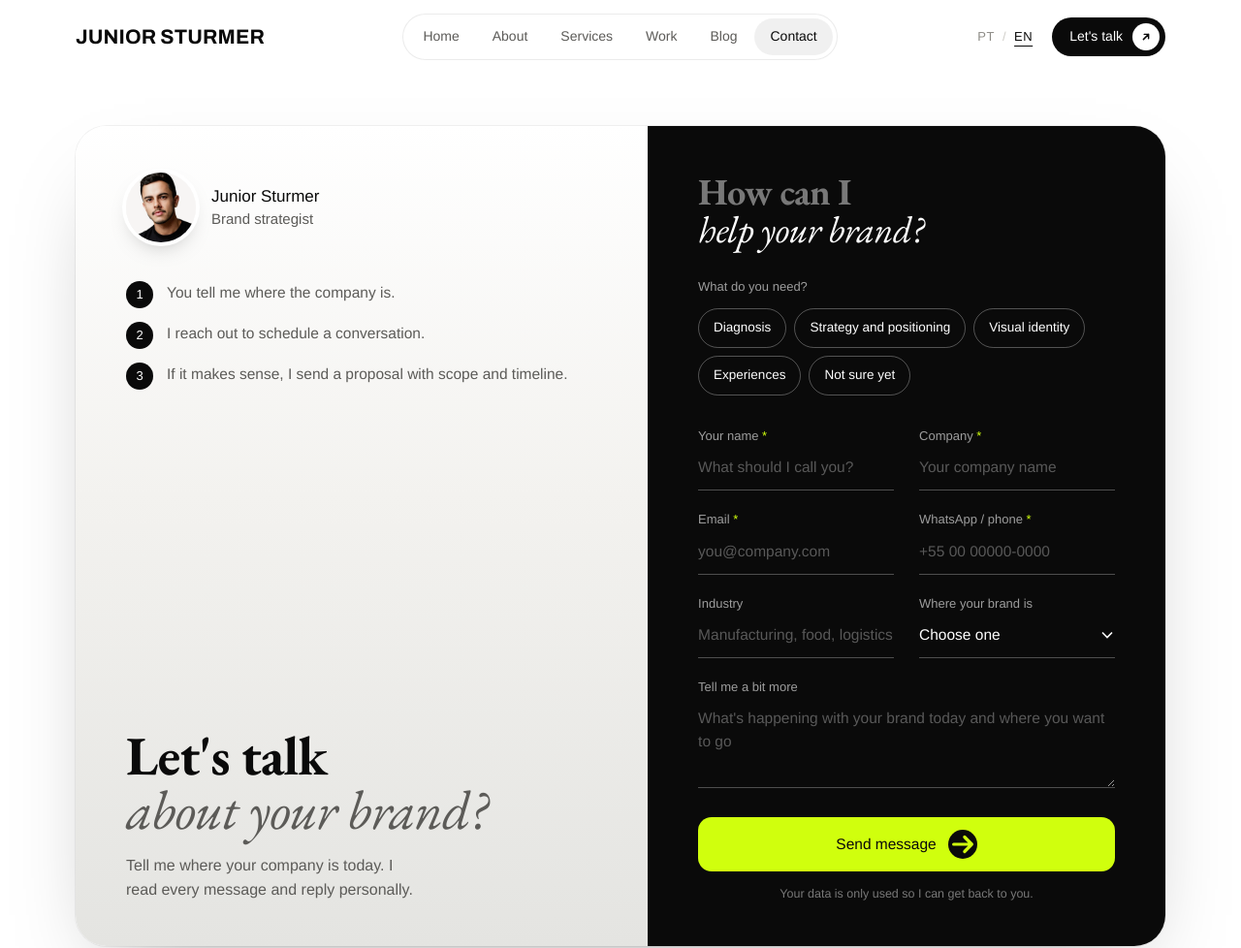
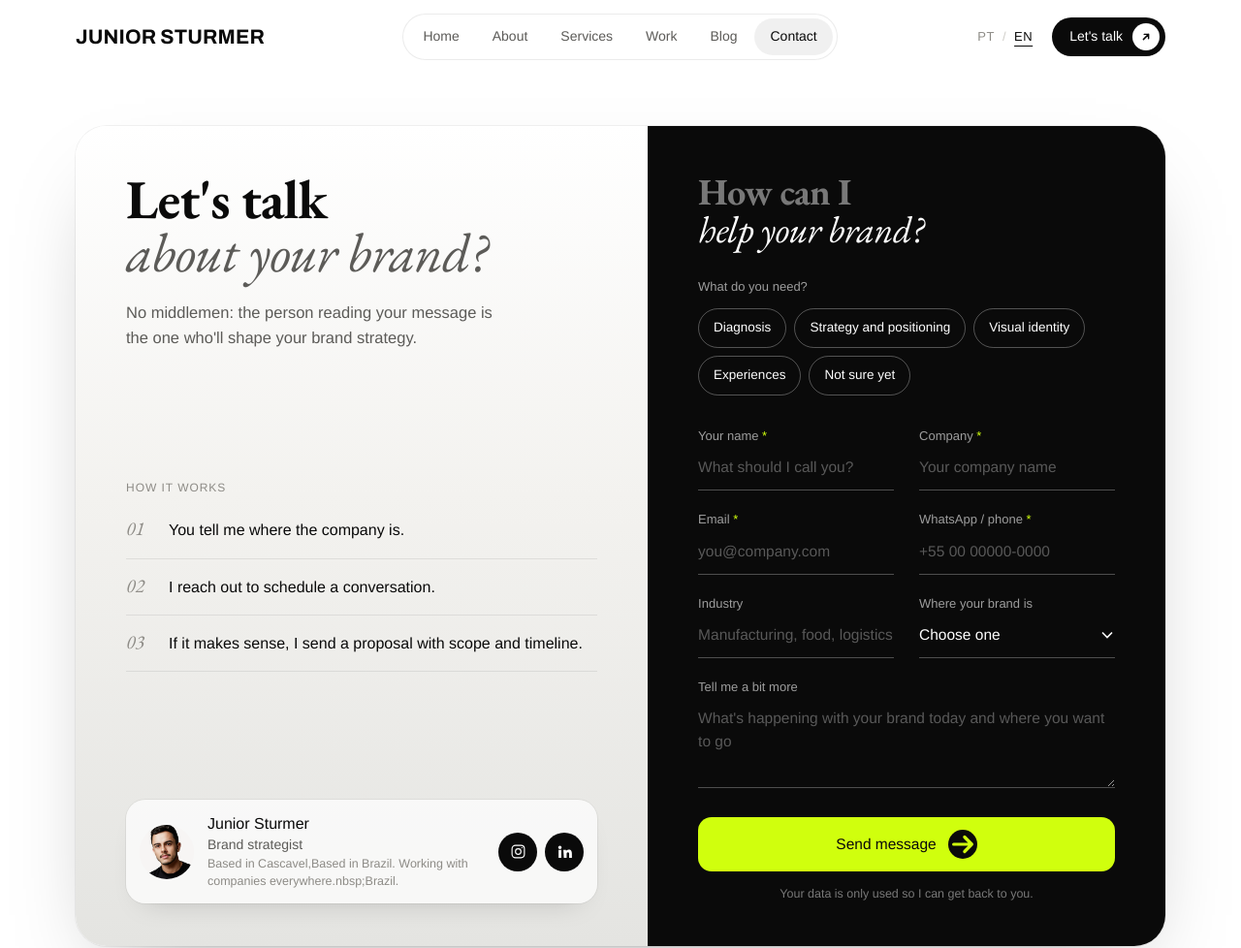
Before and after one commit to juniorsturmer/juniorsturmer-site, a website: page en/contact/index.html in a window 1280 px wide. Shown: the top 978 px of the page at 97% size. Drawn offline with nearby package versions, Linux system fonts and the light colour scheme.

Commit message:
Contato: reorganiza coluna da esquerda (título no topo, passo a passo, assinatura com redes)
Co-Authored-By: Claude Opus 5.5 <noreply@anthropic.com>
Claude-Session: https://claude.ai/code/session_013Z5t5XAEmGo6WqqqnVBgTa

```diff
--- a/assets/v2.css
+++ b/assets/v2.css
@@ -661,21 +661,26 @@ fieldset.fd { border: 0; }
 /* contato: card dividido */
 .cx { padding: 130px 0 110px; background: var(--white); }
 .cx-card { display: grid; grid-template-columns: 1.05fr .95fr; border-radius: 32px; overflow: hidden; box-shadow: 0 40px 90px -40px rgba(0, 0, 0, .35), 0 0 0 1px rgba(10, 10, 10, .05); }
-.cx-l { position: relative; display: flex; flex-direction: column; padding: 48px 52px 46px; background: linear-gradient(180deg, #ffffff 0%, #f3f2ef 45%, #e4e4e1 100%); }
-.cx-me { display: flex; align-items: center; gap: 16px; }
-.cx-me .av { width: 72px; height: 72px; border-radius: 50%; overflow: hidden; flex-shrink: 0; box-shadow: 0 0 0 4px var(--white), 0 10px 24px -10px rgba(0, 0, 0, .35); }
+.cx-l { position: relative; display: flex; flex-direction: column; justify-content: space-between; gap: 44px; padding: 48px 52px 44px; background: linear-gradient(180deg, #ffffff 0%, #f3f2ef 45%, #e4e4e1 100%); }
+.cx-hd h1 { font-size: clamp(40px, 4.4vw, 64px); margin: 0 0 22px; }
+.cx-hd h1 .l1, .cx-hd h1 .l2 { display: block; opacity: 0; transform: translateY(36px); animation: rise 1.1s var(--ease) forwards; }
+.cx-hd h1 .l2 { animation-delay: .12s; color: var(--g-4); }
+.cx-sub { font-size: 16.5px; line-height: 1.55; color: var(--g-4); max-width: 400px; text-wrap: pretty; }
+.cx-lb { display: block; font-size: 12px; letter-spacing: .08em; text-transform: uppercase; color: var(--g-3); margin-bottom: 6px; }
+.cx-how { list-style: none; }
+.cx-how li { display: grid; grid-template-columns: 44px 1fr; align-items: baseline; padding: 17px 0; border-bottom: 1px solid var(--line-l); }
+.cx-how .n { font-family: var(--serif); font-style: italic; font-size: 20px; line-height: 1; color: var(--g-3); }
+.cx-how p { font-size: 16px; line-height: 1.45; color: var(--ink); text-wrap: pretty; }
+.cx-me { display: flex; align-items: center; gap: 14px; padding: 14px 14px 14px 14px; border-radius: 20px; background: rgba(255, 255, 255, .72); box-shadow: 0 0 0 1px rgba(10, 10, 10, .05), 0 14px 30px -20px rgba(0, 0, 0, .25); }
+.cx-me .av { width: 56px; height: 56px; border-radius: 50%; overflow: hidden; flex-shrink: 0; }
 .cx-me .av img { width: 100%; height: 100%; object-fit: cover; }
-.cx-me p { font-size: 15px; line-height: 1.45; color: var(--g-4); max-width: 300px; }
-.cx-me p b { display: block; color: var(--ink); font-weight: 500; font-size: 17px; }
-.cx-l .how { margin-top: 40px; }
-.cx-bt { margin-top: auto; padding-top: 56px; }
-.cx-bt h1 { font-size: clamp(38px, 4.4vw, 64px); margin: 18px 0 28px; }
-.cx-bt h1 .l1, .cx-bt h1 .l2 { display: block; opacity: 0; transform: translateY(36px); animation: rise 1.1s var(--ease) forwards; }
-.cx-bt h1 .l2 { animation-delay: .12s; color: var(--g-4); }
-.cx-soc { display: flex; gap: 10px; }
-.cx-soc a { width: 44px; height: 44px; border-radius: 50%; display: grid; place-items: center; background: var(--ink); color: var(--white); transition: transform .3s var(--ease), color .3s; }
+.cx-me p { flex: 1; min-width: 0; font-size: 14px; line-height: 1.4; color: var(--g-4); }
+.cx-me p b { display: block; color: var(--ink); font-weight: 500; font-size: 16px; }
+.cx-me p small { display: block; font-size: 12.5px; color: var(--g-3); margin-top: 2px; }
+.cx-soc { display: flex; gap: 8px; }
+.cx-soc a { width: 40px; height: 40px; border-radius: 50%; display: grid; place-items: center; background: var(--ink); color: var(--white); transition: transform .3s var(--ease), color .3s; }
 .cx-soc a:hover { transform: translateY(-3px); color: var(--lime); }
-.cx-soc svg { width: 18px; height: 18px; }
+.cx-soc svg { width: 17px; height: 17px; }
 .cx-r { padding: 48px 52px 44px; background: var(--ink); color: var(--white); }
 .cx-r h2 { font-size: clamp(30px, 3vw, 44px); line-height: 1.02; color: rgba(255, 255, 255, .45); }
 .cx-r h2 em { display: block; color: var(--white); }
@@ -707,12 +712,13 @@ fieldset.fd { border: 0; }
   .cx { padding: 100px 0 70px; }
   .cx-card { grid-template-columns: 1fr; border-radius: 26px; }
   .cx-l, .cx-r { padding: 32px 24px; }
-  .cx-bt { padding-top: 40px; }
+  .cx-l { gap: 32px; }
   .cx-g { grid-template-columns: 1fr; }
 }
-.cx-me p { text-wrap: balance; }
-.cx-bt h1 { margin-bottom: 18px; }
-.cx-sub { font-size: 16px; line-height: 1.55; color: var(--g-4); max-width: 420px; text-wrap: balance; }
+@media (max-width: 420px) {
+  .cx-me { flex-wrap: wrap; }
+  .cx-soc { width: 100%; padding-left: 70px; }
+}
 .ft-g.one { grid-template-columns: 1fr; }
 .ft-g.one .fc { min-height: 0; }
 .ft-g.one .fc .base { margin-top: 22px; }
--- a/en/contact/index.html
+++ b/en/contact/index.html
@@ -46,12 +46,15 @@
   <div class="wrap">
     <div class="cx-card rv">
       <div class="cx-l">
-        <div class="cx-me"><picture class="av"><source srcset="/assets/img/junior-sturmer-rosto.webp" type="image/webp"><img src="/assets/img/junior-sturmer-rosto.jpg" width="400" height="400" alt="Junior Sturmer" loading="lazy"></picture><p><b>Junior Sturmer</b>Brand strategist</p></div>
-        <ol class="how"><li>You tell me where the company&nbsp;is.</li><li>I reach out to schedule a&nbsp;conversation.</li><li>If it makes sense, I send a proposal with scope and&nbsp;timeline.</li></ol>
-        <div class="cx-bt">
+        <div class="cx-hd">
           <h1 id="h1" class="t"><span class="l1">Let's talk</span><span class="l2"><em>about your brand?</em></span></h1>
-          <p class="cx-sub">Tell me where your company is today. I read every message and reply&nbsp;personally.</p>
+          <p class="cx-sub">No middlemen: the person reading your message is the one who'll shape your brand&nbsp;strategy.</p>
         </div>
+        <div class="cx-steps">
+          <span class="cx-lb">How it works</span>
+          <ol class="cx-how"><li><span class="n">01</span><p>You tell me where the company&nbsp;is.</p></li><li><span class="n">02</span><p>I reach out to schedule a&nbsp;conversation.</p></li><li><span class="n">03</span><p>If it makes sense, I send a proposal with scope and&nbsp;timeline.</p></li></ol>
+        </div>
+        <div class="cx-me"><picture class="av"><source srcset="/assets/img/junior-sturmer-rosto.webp" type="image/webp"><img src="/assets/img/junior-sturmer-rosto.jpg" width="400" height="400" alt="Junior Sturmer" loading="lazy"></picture><p><b>Junior Sturmer</b>Brand strategist<small>Based in Cascavel,Based in Brazil. Working with companies&nbsp;everywhere.nbsp;Brazil.</small></p><nav class="cx-soc" aria-label="Social media"><a href="https://www.instagram.com/juniorsturmer/" target="_blank" rel="noopener me" aria-label="Instagram"><svg viewBox="0 0 24 24" fill="none" stroke="currentColor" stroke-width="1.6" aria-hidden="true"><rect x="3" y="3" width="18" height="18" rx="5"/><circle cx="12" cy="12" r="4"/><circle cx="17.5" cy="6.5" r="1" fill="currentColor" stroke="none"/></svg></a><a href="https://www.linkedin.com/in/juniorsturmer/" target="_blank" rel="noopener me" aria-label="LinkedIn"><svg viewBox="0 0 24 24" fill="currentColor" aria-hidden="true"><path d="M4.98 3.5a2.5 2.5 0 1 1 0 5 2.5 2.5 0 0 1 0-5zM3 9.5h4V21H3zM10 9.5h3.8v1.6h.06c.53-1 1.83-2.06 3.77-2.06 4.03 0 4.77 2.65 4.77 6.1V21h-4v-5.1c0-1.22-.02-2.79-1.7-2.79-1.7 0-1.96 1.33-1.96 2.7V21h-4z"/></svg></a></nav></div>
       </div>
       <form class="cx-r" name="contato" method="POST" action="/en/thanks/" data-netlify="true" netlify-honeypot="bot-field">
         <input type="hidden" name="form-name" value="contato">
```
Also changed, not shown: contato/index.html (+7 -4 lines).
